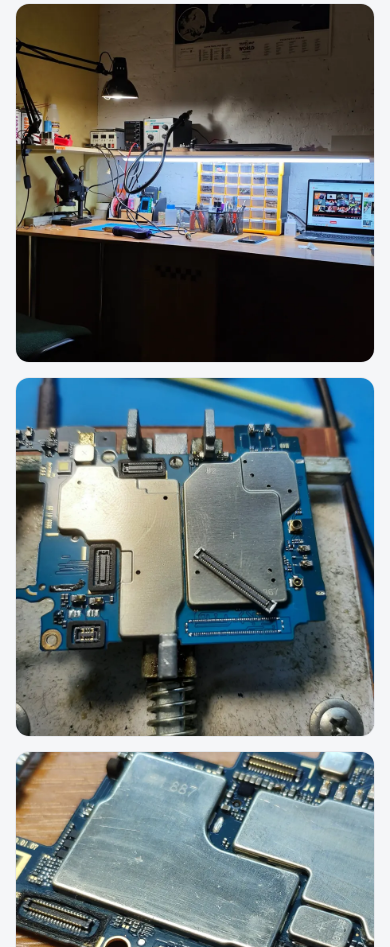
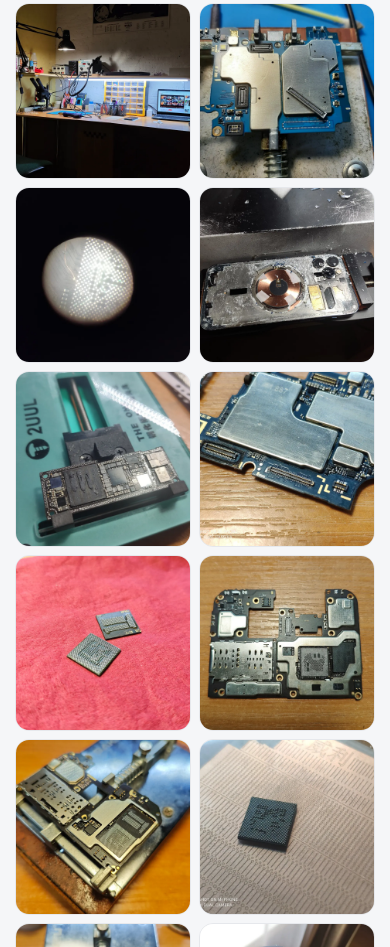
Before and after one commit to karaulanoa-coder/drphone, a plain HTML site: page index.html in a window 390 px wide. Shown: the part 11053-12000 px from the top of the page. Drawn offline with Linux system fonts and the light colour scheme.

Commit message:
Добавить в «Мастерскую» ещё 6 фото от владельца
Микроскоп, замена заднего стекла iPhone, плата iPhone в держателе,
снятые микросхемы, плата после снятия процессора, замена чипов.
Галерея — 12 фото (3 ряда по 4); на телефоне сетка остаётся
в две колонки, чтобы раздел не растягивался на 12 экранов.

Co-Authored-By: Claude Opus 5.5 <noreply@anthropic.com>
Claude-Session: https://claude.ai/code/session_018ww4zy4MdYaXBdDHNSwsAp

```diff
--- a/assets/style.css
+++ b/assets/style.css
@@ -321,8 +321,9 @@ details p{padding:0 22px 20px;color:var(--muted)}
   .sec-head{margin-bottom:22px}
 
   /* карточки в одну колонку */
-  .symptoms,.cards,.steps,.guar,.gallery,.posts,.posts.with-img,
+  .symptoms,.cards,.steps,.guar,.posts,.posts.with-img,
   .c-grid,.posts.with-img{grid-template-columns:1fr}
+  .gallery{gap:8px}
   .symptom{padding:15px 16px;gap:9px}
   .symptom .ic{width:38px;height:38px;border-radius:10px}
   .symptom .ic svg{width:20px;height:20px}
--- a/index.html
+++ b/index.html
@@ -336,9 +336,15 @@
     <div class="gallery">
       <div class="g-item"><img src="assets/gallery/masterskaya.webp" alt="Рабочее место мастера Doctor Phone: паяльная станция и микроскоп" loading="lazy" width="900" height="900"></div>
       <div class="g-item"><img src="assets/gallery/payka-platy.webp" alt="Пайка материнской платы смартфона на термофене" loading="lazy" width="900" height="900"></div>
+      <div class="g-item"><img src="assets/gallery/mikroskop.webp" alt="Контактные площадки платы под микроскопом" loading="lazy" width="900" height="900"></div>
+      <div class="g-item"><img src="assets/gallery/zadnee-steklo-iphone.webp" alt="Замена заднего стекла iPhone: корпус в держателе после снятия стекла" loading="lazy" width="900" height="900"></div>
+      <div class="g-item"><img src="assets/gallery/plata-iphone.webp" alt="Плата iPhone в держателе во время ремонта" loading="lazy" width="900" height="900"></div>
       <div class="g-item"><img src="assets/gallery/plata-makro.webp" alt="Плата смартфона крупным планом после диагностики" loading="lazy" width="900" height="900"></div>
+      <div class="g-item"><img src="assets/gallery/chipy-snyaty.webp" alt="Две микросхемы, снятые с платы для замены" loading="lazy" width="900" height="900"></div>
       <div class="g-item"><img src="assets/gallery/razbor-platy.webp" alt="Разобранная плата смартфона, подготовленная к ремонту" loading="lazy" width="900" height="900"></div>
+      <div class="g-item"><img src="assets/gallery/snyatie-processora.webp" alt="Плата смартфона в держателе после снятия процессора" loading="lazy" width="900" height="900"></div>
       <div class="g-item"><img src="assets/gallery/reball-chip.webp" alt="Чип памяти, снятый с платы для реболла" loading="lazy" width="900" height="900"></div>
+      <div class="g-item"><img src="assets/gallery/zamena-chipov.webp" alt="Замена микросхем на плате смартфона" loading="lazy" width="900" height="900"></div>
       <div class="g-item"><img src="assets/gallery/posle-remonta.webp" alt="Смартфон после ремонта, готов к выдаче клиенту" loading="lazy" width="900" height="900"></div>
     </div>
   </div>
```
Also changed, not shown: assets/gallery/chipy-snyaty.webp (added), assets/gallery/mikroskop.webp (added), assets/gallery/plata-iphone.webp (added), assets/gallery/snyatie-processora.webp (added), assets/gallery/zadnee-steklo-iphone.webp (added), assets/gallery/zamena-chipov.webp (added).
